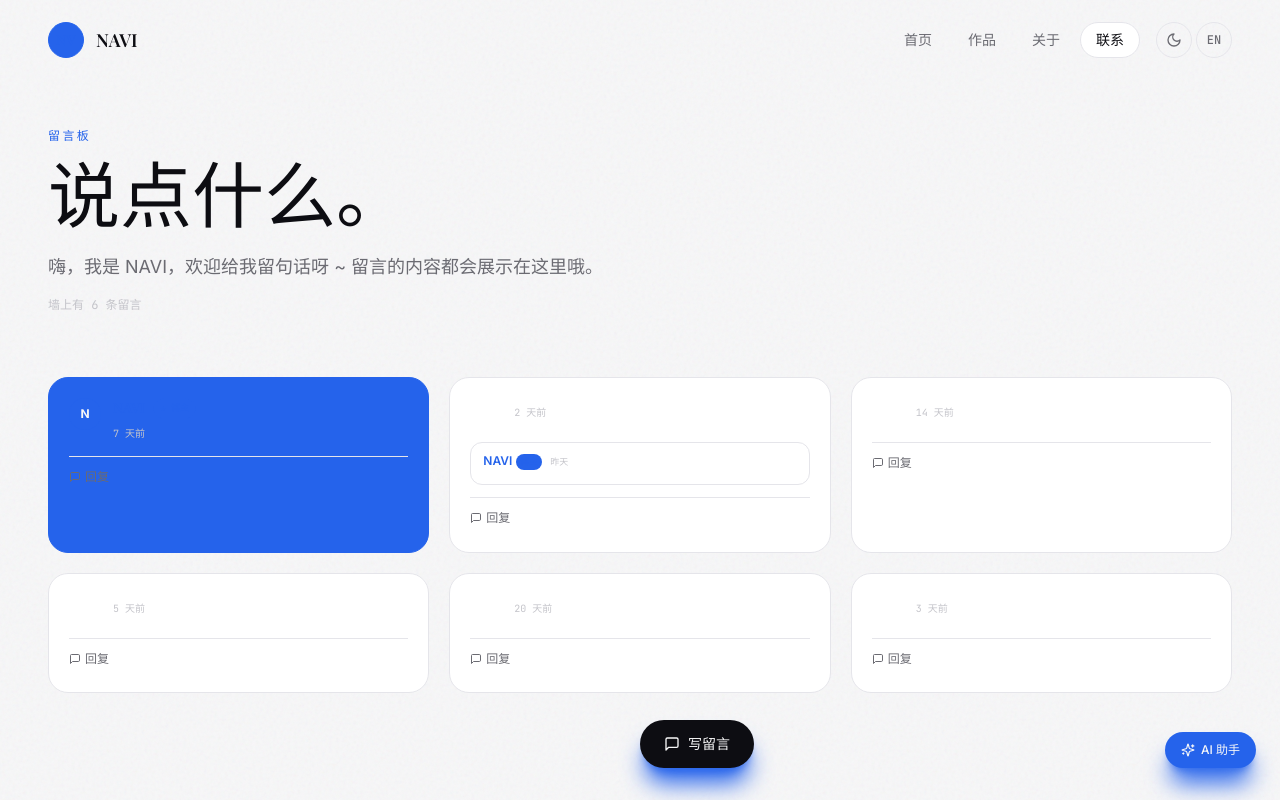
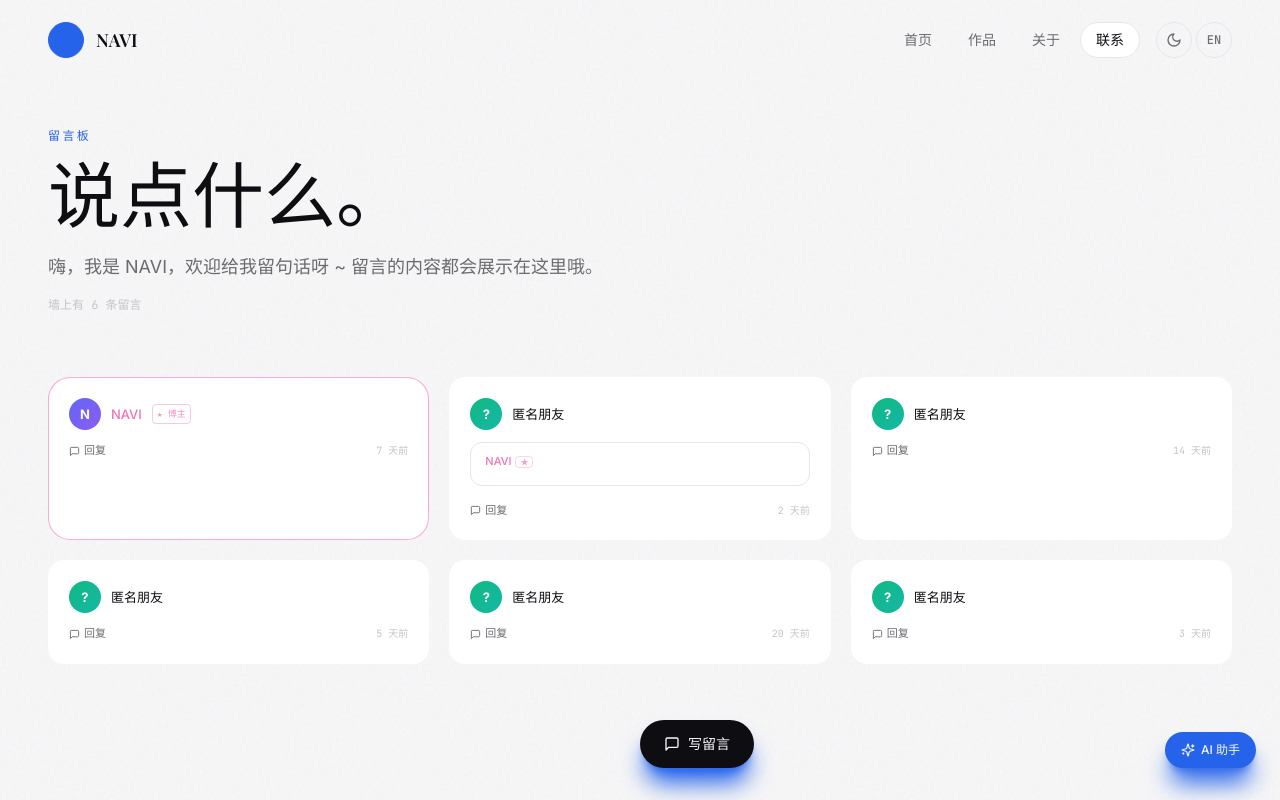
Before and after one commit to lmh15210100307-ui/portfolio, a React (Vite) app: page /contact in a window 1280 px wide. Shown: the top 800 px of the page. Built offline with nearby package versions, Linux system fonts and the light colour scheme.

Commit message:
style: 留言卡片还原截图

```diff
--- a/src/pages/Contact.tsx
+++ b/src/pages/Contact.tsx
@@ -363,6 +363,23 @@ export default function Contact() {
   );
 }
 
+const avatarColors = [
+  "from-pink-500 to-rose-500",
+  "from-violet-500 to-purple-500",
+  "from-blue-500 to-cyan-500",
+  "from-amber-500 to-orange-500",
+  "from-emerald-500 to-teal-500",
+  "from-fuchsia-500 to-pink-500",
+  "from-indigo-500 to-violet-500",
+  "from-red-500 to-orange-500",
+];
+
+function avatarFor(name: string) {
+  let h = 0;
+  for (let i = 0; i < name.length; i++) h = (h * 31 + name.charCodeAt(i)) >>> 0;
+  return avatarColors[h % avatarColors.length];
+}
+
 function MessageCard({
   msg,
   lang,
@@ -388,59 +405,71 @@ function MessageCard({
     setExpandReplies(true);
   };
 
+  const avatarGradient = avatarFor(msg.author || "anon");
+
   return (
     <motion.div
       initial={{ opacity: 0, y: 20 }}
       whileInView={{ opacity: 1, y: 0 }}
       viewport={{ once: true }}
       transition={{ duration: 0.5, delay: delay * 0.003 }}
-      className={`group rounded-card border ${msg.isAuthor ? "border-accent/40 bg-accent/[0.04]" : "border-border bg-background-card"} p-5 hover:border-accent/50 transition-colors`}
+      className={`group rounded-2xl p-5 transition-all ${
+        msg.isAuthor
+          ? "rounded-[22px] border border-pink-400/60 bg-background-card"
+          : "border border-transparent bg-background-card hover:border-border/60"
+      }`}
     >
-      <div className="flex items-start gap-3 mb-3">
-        <div className={`w-8 h-8 rounded-full flex items-center justify-center flex-shrink-0 text-xs font-bold ${msg.isAuthor ? "bg-accent text-background" : "bg-background-elevated text-foreground-muted"}`}>
-          {msg.author.charAt(0).toUpperCase()}
+      {/* Header: avatar + name + badge */}
+      <div className="flex items-center gap-2.5 mb-3">
+        <div
+          className={`w-8 h-8 rounded-full flex items-center justify-center flex-shrink-0 text-[13px] font-bold text-white bg-gradient-to-br ${avatarGradient}`}
+        >
+          {msg.author.charAt(0).toUpperCase() || "?"}
         </div>
-        <div className="flex-1 min-w-0">
-          <div className="flex items-center gap-2 flex-wrap">
-            <span className={`font-display font-semibold text-sm truncate ${msg.isAuthor ? "text-accent" : ""}`}>
-              {msg.author}
-            </span>
-            {msg.isAuthor && (
-              <span className="inline-flex items-center gap-0.5 rounded-pill bg-accent/15 border border-accent/30 px-1.5 py-0.5 text-[9px] font-mono uppercase text-accent">
-                ★ {t.board.beAuthor}
-              </span>
-            )}
-          </div>
-          <span className="font-mono text-[10px] text-foreground-subtle">
-            {formatTime(msg.createdAt, lang)}
+        <span
+          className={`text-[13px] leading-none ${
+            msg.isAuthor ? "text-pink-400 font-medium" : "text-foreground"
+          }`}
+        >
+          {msg.author || t.board.anonymous}
+        </span>
+        {msg.isAuthor && (
+          <span className="font-mono text-[9px] text-pink-400/80 border border-pink-400/40 rounded px-1 py-0.5">
+            ★ {t.board.beAuthor}
           </span>
-        </div>
+        )}
       </div>
 
+      {/* Content */}
       {msg.content && (
-        <p className="text-sm leading-relaxed text-foreground/90 whitespace-pre-wrap mb-3">
+        <p className="text-[15px] leading-[1.65] text-foreground/90 whitespace-pre-wrap mb-4">
           {msg.content}
         </p>
       )}
 
+      {/* Replies */}
       {msg.replies.length > 0 && (
-        <div className="space-y-2 mb-3">
+        <div className="space-y-2 mb-4">
           {(expandReplies ? msg.replies : msg.replies.slice(0, 1)).map((r) => (
-            <div key={r.id} className="rounded-button bg-background-elevated border border-border/60 px-3 py-2.5">
+            <div
+              key={r.id}
+              className="rounded-xl bg-background-elevated/70 border border-border/40 px-3.5 py-2.5"
+            >
               <div className="flex items-center gap-2 mb-1">
-                <span className={`text-xs font-semibold ${r.isAuthor ? "text-accent" : "text-foreground/70"}`}>
-                  {r.author}
+                <span
+                  className={`text-[11px] ${
+                    r.isAuthor ? "text-pink-400 font-medium" : "text-foreground/60"
+                  }`}
+                >
+                  {r.author || t.board.anonymous}
                   {r.isAuthor && (
-                    <span className="ml-1 inline-flex rounded-pill bg-accent/15 px-1 text-[9px] font-mono uppercase text-accent">
-                      {t.board.beAuthor}
+                    <span className="ml-1 text-[8px] text-pink-400/70 border border-pink-400/30 rounded px-1">
+                      ★
                     </span>
                   )}
                 </span>
-                <span className="font-mono text-[9px] text-foreground-subtle">
-                  {formatTime(r.createdAt, lang)}
-                </span>
               </div>
-              <p className="text-xs text-foreground/80 leading-relaxed whitespace-pre-wrap">
+              <p className="text-[12px] leading-relaxed text-foreground/80 whitespace-pre-wrap">
                 {r.content}
               </p>
             </div>
@@ -448,36 +477,42 @@ function MessageCard({
           {msg.replies.length > 1 && !expandReplies && (
             <button
               onClick={() => setExpandReplies(true)}
-              className="text-[11px] font-mono text-accent hover:text-accent-hover inline-flex items-center gap-1"
+              className="text-[11px] text-pink-400 hover:text-pink-300 inline-flex items-center gap-1"
             >
-              {lang === "zh" ? `查看全部 ${msg.replies.length} 条回复` : `Show all ${msg.replies.length} replies`}
-              <ChevronDown size={12} />
+              {lang === "zh"
+                ? `查看全部 ${msg.replies.length} 条回复`
+                : `Show all ${msg.replies.length}`}
+              <ChevronDown size={11} />
             </button>
           )}
         </div>
       )}
 
-      <div className="pt-2 border-t border-border/40">
+      {/* Footer: reply button left, time right */}
+      <div className="flex items-center justify-between">
         {!showReply ? (
           <button
             onClick={() => setShowReply(true)}
-            className="inline-flex items-center gap-1 text-xs text-foreground-muted hover:text-accent transition-colors"
+            className="text-[11px] text-foreground-muted hover:text-pink-400 transition-colors flex items-center gap-1"
           >
-            <MessageSquare size={12} />
+            <MessageSquare size={11} />
             {t.board.reply}
           </button>
         ) : (
-          <div className="space-y-2">
+          <div className="flex-1 space-y-2">
             <textarea
               value={replyText}
               onChange={(e) => setReplyText(e.target.value)}
               rows={2}
               placeholder={t.board.writeContentPH}
-              className="w-full rounded-button border border-border bg-background-elevated px-3 py-2 text-xs focus:border-accent focus:outline-none resize-none"
+              className="w-full rounded-xl border border-border bg-background-elevated px-3 py-2 text-xs focus:border-pink-400 focus:outline-none resize-none"
             />
             <div className="flex justify-end gap-2">
               <button
-                onClick={() => { setShowReply(false); setReplyText(""); }}
+                onClick={() => {
+                  setShowReply(false);
+                  setReplyText("");
+                }}
                 className="text-[11px] text-foreground-muted hover:text-foreground px-2 py-1"
               >
                 {t.board.writeCancel}
@@ -485,13 +520,18 @@ function MessageCard({
               <button
                 onClick={submitReply}
                 disabled={!replyText.trim()}
-                className="rounded-button bg-accent hover:bg-accent-hover disabled:opacity-40 text-background px-3 py-1 text-xs font-medium"
+                className="rounded-lg bg-pink-500 hover:bg-pink-400 disabled:opacity-40 text-white px-3 py-1 text-xs font-medium"
               >
                 {lang === "zh" ? "回复" : "Reply"}
               </button>
             </div>
           </div>
         )}
+        {!showReply && (
+          <span className="font-mono text-[10px] text-foreground-subtle">
+            {formatTime(msg.createdAt, lang)}
+          </span>
+        )}
       </div>
     </motion.div>
   );
```
